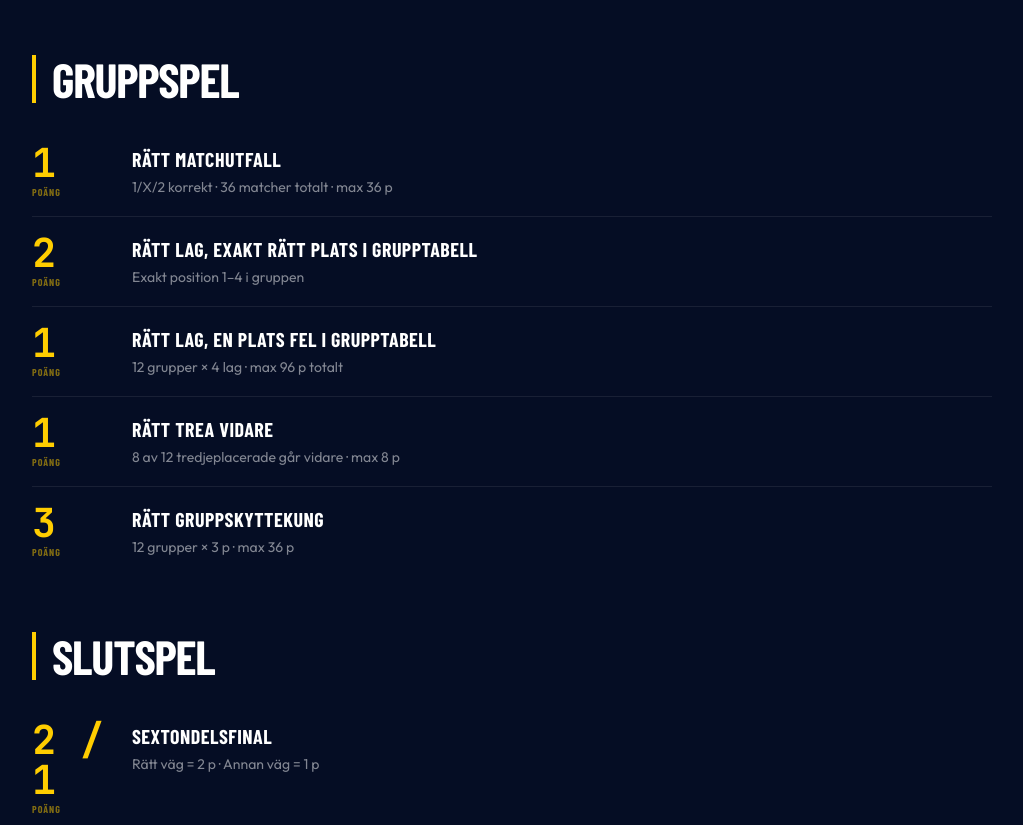
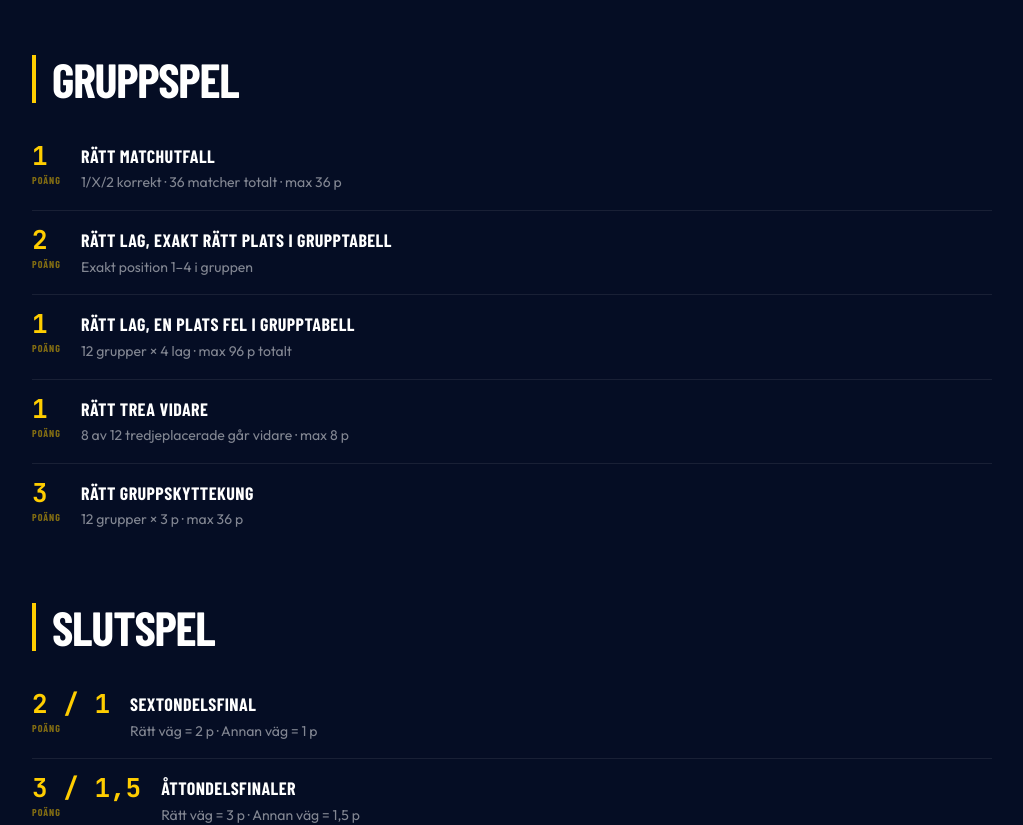
Before and after one commit to galaxxyerik/vmtips26, a Next.js app: page /regler in a window 1280 px wide. Shown: the part 1200-2025 px from the top of the page, without its empty margins (128-1151 px from the left). Built offline with nearby package versions, Linux system fonts and the light colour scheme; no server answers; the database is empty; a web font is replaced by a local one.

Commit message:
Fix scoring rows wrapping to two lines on rules page
Reduce pts font from 40px to 26px and add whitespace-nowrap so
"3 / 1,5" stays on a single line. Remove fixed width so the
column naturally sizes to content.

https://claude.ai/code/session_01Li56EqZgNS6fGtVM2UN4qX

```diff
--- a/app/regler/page.tsx
+++ b/app/regler/page.tsx
@@ -164,16 +164,16 @@ function PointsGroup({ rows }: { rows: { pts: string; label: string; desc: strin
           className="flex items-start gap-5 py-4 border-b last:border-0"
           style={{ borderColor: 'rgba(255,255,255,0.08)' }}
         >
-          <div className="w-20 shrink-0">
-            <span className="font-mono font-bold tnum text-swe-yellow leading-none" style={{ fontSize: '40px' }}>
+          <div className="shrink-0">
+            <span className="font-mono font-bold tnum text-swe-yellow leading-none whitespace-nowrap" style={{ fontSize: '26px' }}>
               {r.pts}
             </span>
             <span className="block text-[10px] font-display font-black uppercase tracking-widest text-swe-yellow/50 mt-0.5">
               poäng
             </span>
           </div>
-          <div className="pt-1">
-            <div className="font-display font-black text-xl uppercase tracking-wide text-white leading-tight">{r.label}</div>
+          <div className="pt-0.5">
+            <div className="font-display font-black text-lg uppercase tracking-wide text-white leading-tight">{r.label}</div>
             <p className="text-white/50 text-sm mt-1 leading-relaxed">{r.desc}</p>
           </div>
         </div>
```
